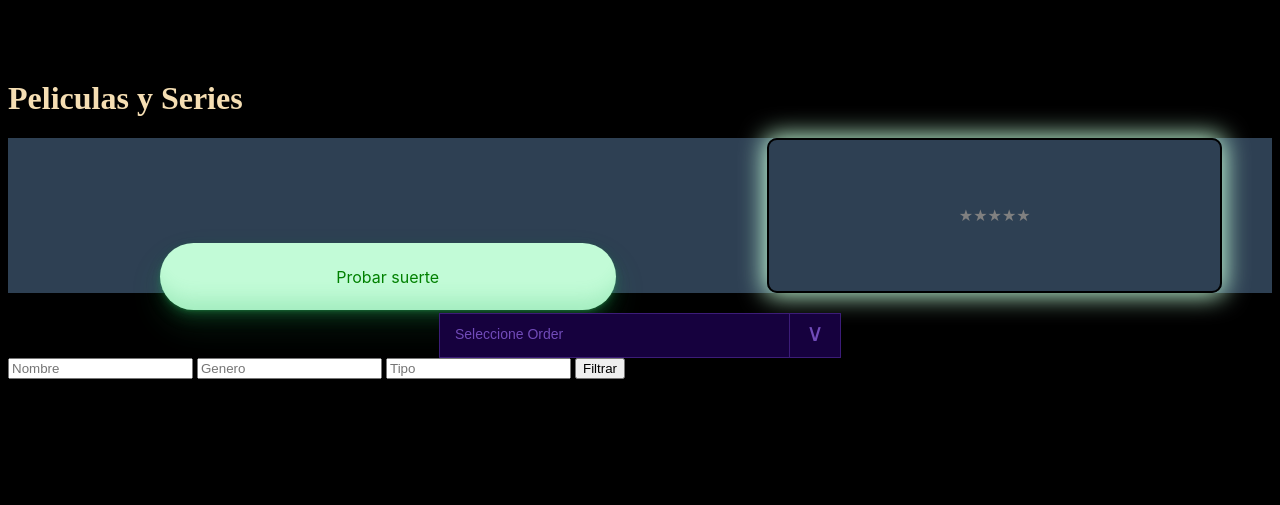
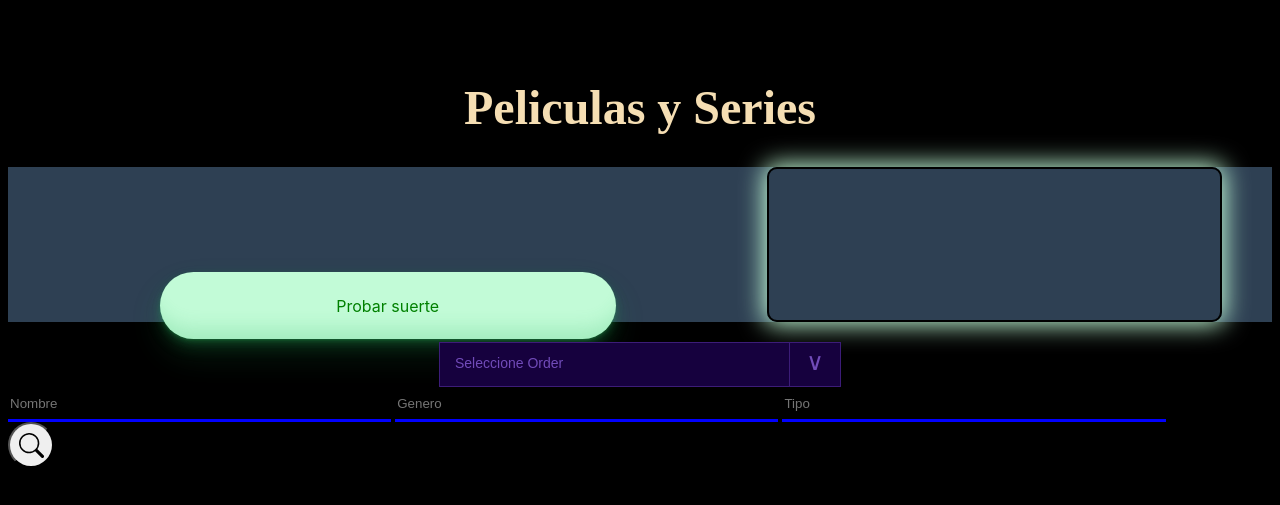
Before and after one commit to elian1007/streaming, a Django app: a page that uses films/templates/films/films.html in a window 1280 px wide. Shown: the top 505 px of the page. Run offline with Django 4.2, Linux system fonts and the light colour scheme; parts of the project's set-up code (start-up, migrations or seed data) failed here and were passed over.

Commit message:
frontend films

```diff
--- a/films/static/js/mediarandom.js
+++ b/films/static/js/mediarandom.js
@@ -2,15 +2,58 @@ const API_URL = 'http://127.0.0.1:8000/api/mediarandom/';
 
 function getMediaTemplate(media) {
 
-    tempstr = `<h3>  <p> Nombre: ${media.name}</p> <p> Genero: ${media.genre}</p> <p> Tipo: ${media.type}</p> <p> visualizaciones: ${media.views}</p> <p>promedio: ${media.average}</p> <button class="play-btn" id="vista" onclick="markAsViewed('${media.id}')"></button> </h3>`
+    tempstr = `<h3>  <p> Nombre: ${media.name}</p> <p> Genero: ${media.genre}</p> <p> Tipo: ${media.type}</p> <p> visualizaciones: ${media.views}</p> <p>promedio: ${media.average}</p>         <form>
+    <p class="clasificacion">
+      <input id="radio1" type="radio" name="estrellas" value="5"><!--
+      --><label for="radio1">★</label><!--
+      --><input id="radio2" type="radio" name="estrellas" value="4"><!--
+      --><label for="radio2">★</label><!--
+      --><input id="radio3" type="radio" name="estrellas" value="3"><!--
+      --><label for="radio3">★</label><!--
+      --><input id="radio4" type="radio" name="estrellas" value="2"><!--
+      --><label for="radio4">★</label><!--
+      --><input id="radio5" type="radio" name="estrellas" value="1"><!--
+      --><label for="radio5">★</label>
+    </p>
+  </form> <button href="javascript:location.reload()" class="play-btn" id="vista" onclick="markAsViewed('${media.id}')"></button> </h3>`
     return tempstr
 }
 
 function getMediaTemplateOrder(media) {
-    template = tempstr = `<h4  <p> Nombre: ${media.name}</p> <p> Genero: ${media.genre}</p> <p> Tipo: ${media.type}</p> <p> visualizaciones: ${media.views}</p> <p>promedio: ${media.average}</p> <button class="play-btn" id="vista" onclick="markAsViewed('${media.id}')"></button> </h3>`
+    template = tempstr = `<h4  <p> Nombre: ${media.name}</p> <p> Genero: ${media.genre}</p> <p> Tipo: ${media.type}</p> <p> visualizaciones: ${media.views}</p> <p>promedio: ${media.average}</p>         <form>
+    <p class="clasificacion">
+      <input id="radio1" type="radio" name="estrellas" value="5"><!--
+      --><label for="radio1">★</label><!--
+      --><input id="radio2" type="radio" name="estrellas" value="4"><!--
+      --><label for="radio2">★</label><!--
+      --><input id="radio3" type="radio" name="estrellas" value="3"><!--
+      --><label for="radio3">★</label><!--
+      --><input id="radio4" type="radio" name="estrellas" value="2"><!--
+      --><label for="radio4">★</label><!--
+      --><input id="radio5" type="radio" name="estrellas" value="1"><!--
+      --><label for="radio5">★</label>
+    </p>
+  </form> <button class="play-btn" id="vista" onclick="markAsViewed('${media.id}')"></button> </h3>`
     return template
 }
 
+function getMediaTemplateFilter(media) {
+    template = tempstr = `<h4  <p> Nombre: ${media.name}</p> <p> Genero: ${media.genre}</p> <p> Tipo: ${media.type}</p> <p> visualizaciones: ${media.views}</p> <p>promedio: ${media.average}</p>         <form>
+    <p class="clasificacion">
+      <input id="radio1" type="radio" name="estrellas" value="5"><!--
+      --><label for="radio1">★</label><!--
+      --><input id="radio2" type="radio" name="estrellas" value="4"><!--
+      --><label for="radio2">★</label><!--
+      --><input id="radio3" type="radio" name="estrellas" value="3"><!--
+      --><label for="radio3">★</label><!--
+      --><input id="radio4" type="radio" name="estrellas" value="2"><!--
+      --><label for="radio4">★</label><!--
+      --><input id="radio5" type="radio" name="estrellas" value="1"><!--
+      --><label for="radio5">★</label>
+    </p>
+  </form> <button class="play-btn" id="vista" onclick="markAsViewed('${media.id}')"></button> </h3>`
+    return template
+}
 const HTMLResponse = document.querySelector("#app")
 const tpl = document.createDocumentFragment()
 
@@ -76,7 +119,7 @@ function showMediasFilter(name, genre, type) {
         }))
         .then((response) => response.json())
         .then((users) => {
-            const tpl = users.map((media) => getMediaTemplate(media))
+            const tpl = users.map((media) => getMediaTemplateFilter(media))
             HTMLResponseFilter.innerHTML = `<p>${tpl}</p>`
         })
 }
@@ -99,7 +142,7 @@ function getCookie(name) {
 const csfr = document.getElementsByName("csrfmiddlewaretoken");
 async function markAsViewed(mediaIdSelected) {
     console.log(mediaIdSelected)
-
+    location.reload();
 
 
     const params = new URLSearchParams();
@@ -110,7 +153,4 @@ async function markAsViewed(mediaIdSelected) {
         body: params,
         headers: { "X-CSRFToken": csrftoken },
     })
-
-
-
 }
--- a/films/templates/films/films.html
+++ b/films/templates/films/films.html
@@ -19,20 +19,7 @@
        <button class="button-33" id="refresh">Probar suerte</button>
     </div>
     <div class="card" style="width: 30rem;">
-        <form>
-            <p class="clasificacion">
-              <input id="radio1" type="radio" name="estrellas" value="5"><!--
-              --><label for="radio1">★</label><!--
-              --><input id="radio2" type="radio" name="estrellas" value="4"><!--
-              --><label for="radio2">★</label><!--
-              --><input id="radio3" type="radio" name="estrellas" value="3"><!--
-              --><label for="radio3">★</label><!--
-              --><input id="radio4" type="radio" name="estrellas" value="2"><!--
-              --><label for="radio4">★</label><!--
-              --><input id="radio5" type="radio" name="estrellas" value="1"><!--
-              --><label for="radio5">★</label>
-            </p>
-          </form>
+
         <div class="container" id="app">
         </div>
     </div>
@@ -50,11 +37,13 @@
 <div class="">
     <div id="app2"></div>
 
-
+  <div class="cont_input"></div>
     <input id="name" type="text"   placeholder="Nombre">
     <input id="genre" type="text"  placeholder="Genero">
     <input id="rate" type="text"  placeholder="Tipo">
-    <button id="buttonFilter" onclick="eventFilter()" >Filtrar</button>
+    <button id="buttonFilter" onclick="eventFilter()" ><svg xmlns="http://www.w3.org/2000/svg" width="25" height="25" fill="currentColor" class="bi bi-search" viewBox="0 0 16 16">
+      <path d="M11.742 10.344a6.5 6.5 0 1 0-1.397 1.398h-.001c.03.04.062.078.098.115l3.85 3.85a1 1 0 0 0 1.415-1.414l-3.85-3.85a1.007 1.007 0 0 0-.115-.1zM12 6.5a5.5 5.5 0 1 1-11 0 5.5 5.5 0 0 1 11 0z"/>
+    </svg></button>
     <div id="appFilter" ></div>
 </div>
 
@@ -66,6 +55,51 @@
 
 </html>
  <style>
+  #appFilter{
+    display: flex;
+    flex-wrap: wrap;
+    justify-content: center;
+
+  }
+
+  #buttonFilter{
+    height: 46px;
+    border-radius: 50%;
+    width: 46px;
+    justify-content: center;
+    align-content: center;
+    display: flex;
+    justify-content: center;
+    align-items: center;
+
+  }
+  h1{
+    display: flex;
+    justify-content: center;
+    font-size: -webkit-xxx-large;
+  }
+  .cont_input{
+    background:red;
+  }
+  p {
+    color: wheat;
+    font-size: larger;
+}
+
+  input{
+    background: transparent;
+    border: none;
+    width: 30%;
+    height:30px;
+    border-bottom: 3px solid blue;
+    color:wheat;
+  }
+  input[type=text] {
+    background: transparent;
+    border: none;
+    width: 30%;
+    border-bottom: 3px solid blue;
+  }
   h1{
     color: wheat;
   }
```
Also changed, not shown: 1 other file.
